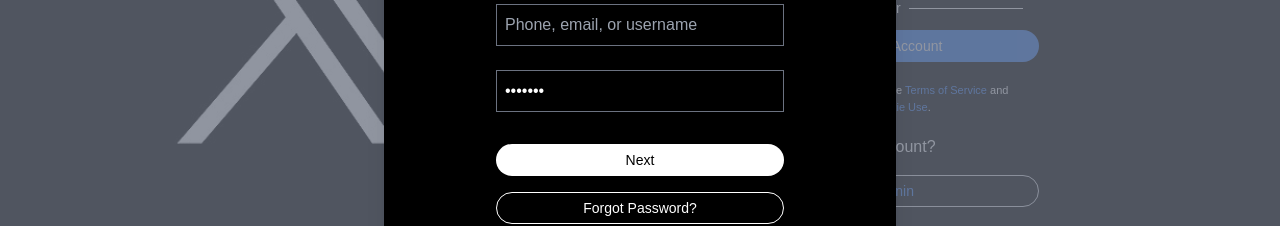
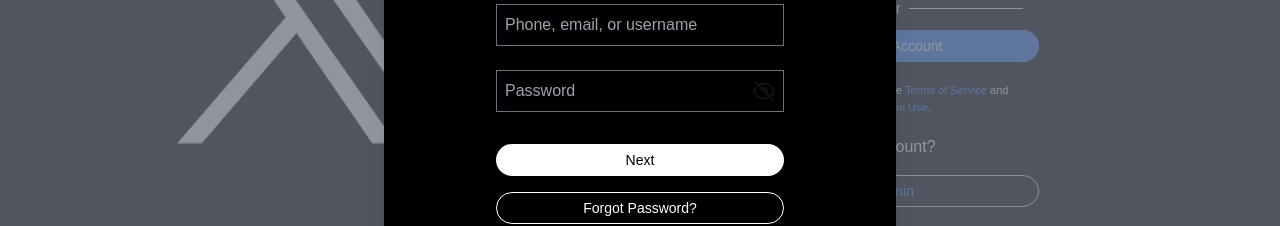
Before and after one commit to umar-developer-01/Everything-App, a Next.js app: page / in a window 1280 px wide. Both pictures are taken after a click on the button "Signin". Shown: the part 370-596 px from the top of the page. Built offline with nearby package versions, Linux system fonts and the light colour scheme.

Commit message:
Changes in signin

```diff
--- a/components/modal/signin.tsx
+++ b/components/modal/signin.tsx
@@ -10,17 +10,13 @@
 import XLogo from "@/public/xlogo.jpg";
 import { XMarkIcon } from "@heroicons/react/24/outline";
 
-const Signin = ({
-  open,
-}:
-{
-  open: boolean;
-}) => {
+const Signin = ({ open }: { open: boolean }) => {
+  const router = useRouter();
   const { handlePopup } = useTheme();
-  const [enterInfo, setenterInfo] = useState<string>();
-  const [password, setpassword] = useState<string>("1234444");
-  const [error, setError] = useState<string>("");
-  const router = useRouter();
+  const [enterInfo, setenterInfo] = useState<string>("");
+  const [password, setpassword] = useState<string>("");
+  const [showPassword, setshowPassword] = useState<boolean>(false);
+  const [error, setError] = useState<string | null>(null);
 
   const handleInfo = (e: React.ChangeEvent<HTMLInputElement>) => {
     setenterInfo(e.target.value || "");
@@ -32,19 +28,14 @@
 
   const handleSubmit = async (e: React.FormEvent) => {
     e.preventDefault();
-
     const result = await signIn("credentials", {
       redirect: false,
       email: enterInfo,
       password,
     });
-
-    console.log("this is the response", result);
-
     if (result?.error) {
-      alert(result.error);
+      setError(result?.error || "Error in Signin");
     } else {
-      alert("Signin successful!");
       router.push("/dashboard");
     }
   };
@@ -117,14 +108,58 @@
                             placeholder="Phone, email, or username"
                             className="input-box"
                           />
-                          <input
-                            value={password}
-                            type="password"
-                            onChange={handlePassword}
-                            placeholder="Password"
-                            className="input-box"
-                          />
+                          <div className="relative">
+                            <input
+                              value={password}
+                              onChange={handlePassword}
+                              placeholder="Password"
+                              type={showPassword ? "text" : "password"}
+                              className="input-box w-full"
+                            />
+
+                            {showPassword && (
+                              <svg
+                                xmlns="http://www.w3.org/2000/svg"
+                                fill="none"
+                                viewBox="0 0 24 24"
+                                strokeWidth={1.5}
+                                stroke="currentColor"
+                                className="size-6 absolute right-2 top-1/2 transform -translate-y-1/2 cursor-pointer"
+                                onClick={() => setshowPassword(!showPassword)}
+                              >
+                                <path
+                                  strokeLinecap="round"
+                                  strokeLinejoin="round"
+                                  d="M2.036 12.322a1.012 1.012 0 0 1 0-.639C3.423 7.51 7.36 4.5 12 4.5c4.638 0 8.573 3.007 9.963 7.178.07.207.07.431 0 .639C20.577 16.49 16.64 19.5 12 19.5c-4.638 0-8.573-3.007-9.963-7.178Z"
+                                />
+                                <path
+                                  strokeLinecap="round"
+                                  strokeLinejoin="round"
+                                  d="M15 12a3 3 0 1 1-6 0 3 3 0 0 1 6 0Z"
+                                />
+                              </svg>
+                            )}
+
+                            {!showPassword && (
+                              <svg
+                                xmlns="http://www.w3.org/2000/svg"
+                                fill="none"
+                                viewBox="0 0 24 24"
+                                strokeWidth={1.5}
+                                stroke="currentColor"
+                                className="size-6 absolute right-2 top-1/2 transform -translate-y-1/2 cursor-pointer"
+                                onClick={() => setshowPassword(!showPassword)}
+                              >
+                                <path
+                                  strokeLinecap="round"
+                                  strokeLinejoin="round"
+                                  d="M3.98 8.223A10.477 10.477 0 0 0 1.934 12C3.226 16.338 7.244 19.5 12 19.5c.993 0 1.953-.138 2.863-.395M6.228 6.228A10.451 10.451 0 0 1 12 4.5c4.756 0 8.773 3.162 10.065 7.498a10.522 10.522 0 0 1-4.293 5.774M6.228 6.228 3 3m3.228 3.228 3.65 3.65m7.894 7.894L21 21m-3.228-3.228-3.65-3.65m0 0a3 3 0 1 0-4.243-4.243m4.242 4.242L9.88 9.88"
+                                />
+                              </svg>
+                            )}
+                          </div>
                         </div>
+                        {error && <p className="text-red-500 mt-4">{error}</p>}
                       </div>
 
                       <div className="mt-8 flex flex-col  justify-center">
@@ -151,7 +186,6 @@
                       </span>
                     </div>
                   </div>
-                  {error && <p className="text-red-500">{error}</p>}
                 </div>
               </div>
             </DialogPanel>
```
